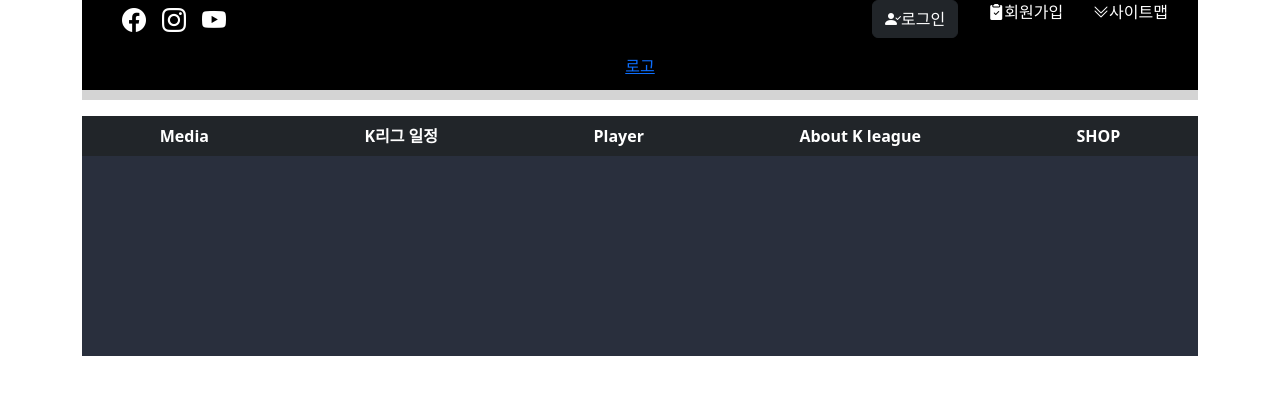
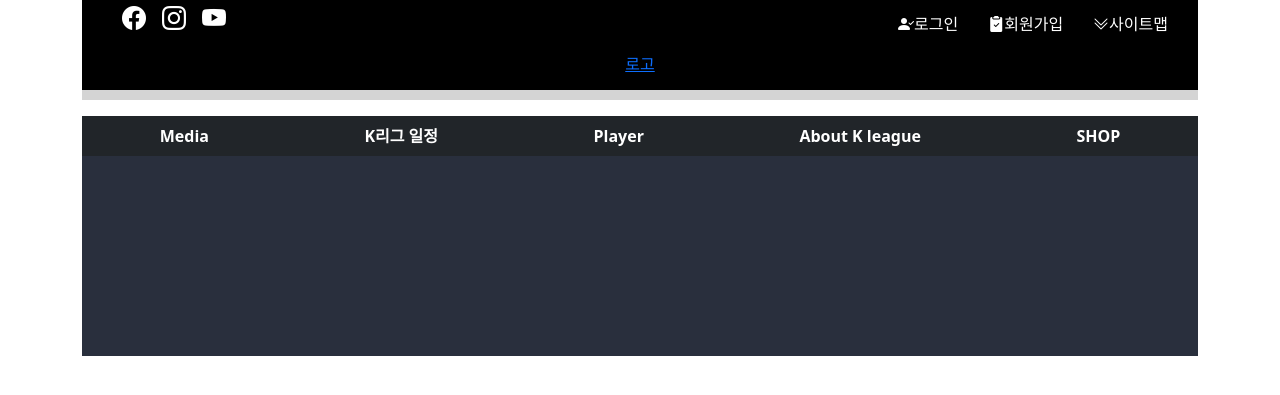
Before and after one commit to sephyrot777/Team1ProjectV2, a Django app: page /board/announce/ in a window 1280 px wide. Shown: the top 395 px of the page. Run offline with Django 4.2, Linux system fonts and the light colour scheme; some libraries are stand-ins or nearby versions.

Commit message:
로그인 모달 수정

```diff
--- a/templates/layouts/header.html
+++ b/templates/layouts/header.html
@@ -10,7 +10,7 @@
         </div>
         <div class="mt-auto">
             <ul class="logform d-flex">
-                <li class="nonlis"><button type="button" class="btn btn-dark" data-bs-toggle="modal" data-bs-target="#loginmodal"><i class="bi bi-person-check-fill"></i>로그인</button></li>
+                <li class="nonlis"><a href="modal.html" data-bs-toggle="modal" data-bs-target="#loginmodal"><i class="bi bi-person-check-fill"></i>로그인</a></li>
                 <li class="nonlis"><a href="#"><i class="bi bi-clipboard2-check-fill"></i>회원가입</a></li>
                 <li class="nonlis"><a href="#"><i class="bi bi-chevron-double-down"></i>사이트맵</a></li>
             </ul>
--- a/templates/teams/stadium.html
+++ b/templates/teams/stadium.html
@@ -58,6 +58,8 @@
             </table>
         </div>
 
+
+
         <div id="map1">
             <div id="daumRoughmapContainer{{ addrstmp }}" class="root_daum_roughmap root_daum_roughmap_landing"></div>
             <script charset="UTF-8" class="daum_roughmap_loader_script" src="https://ssl.daumcdn.net/dmaps/map_js_init/roughmapLoader.js"></script>
```
